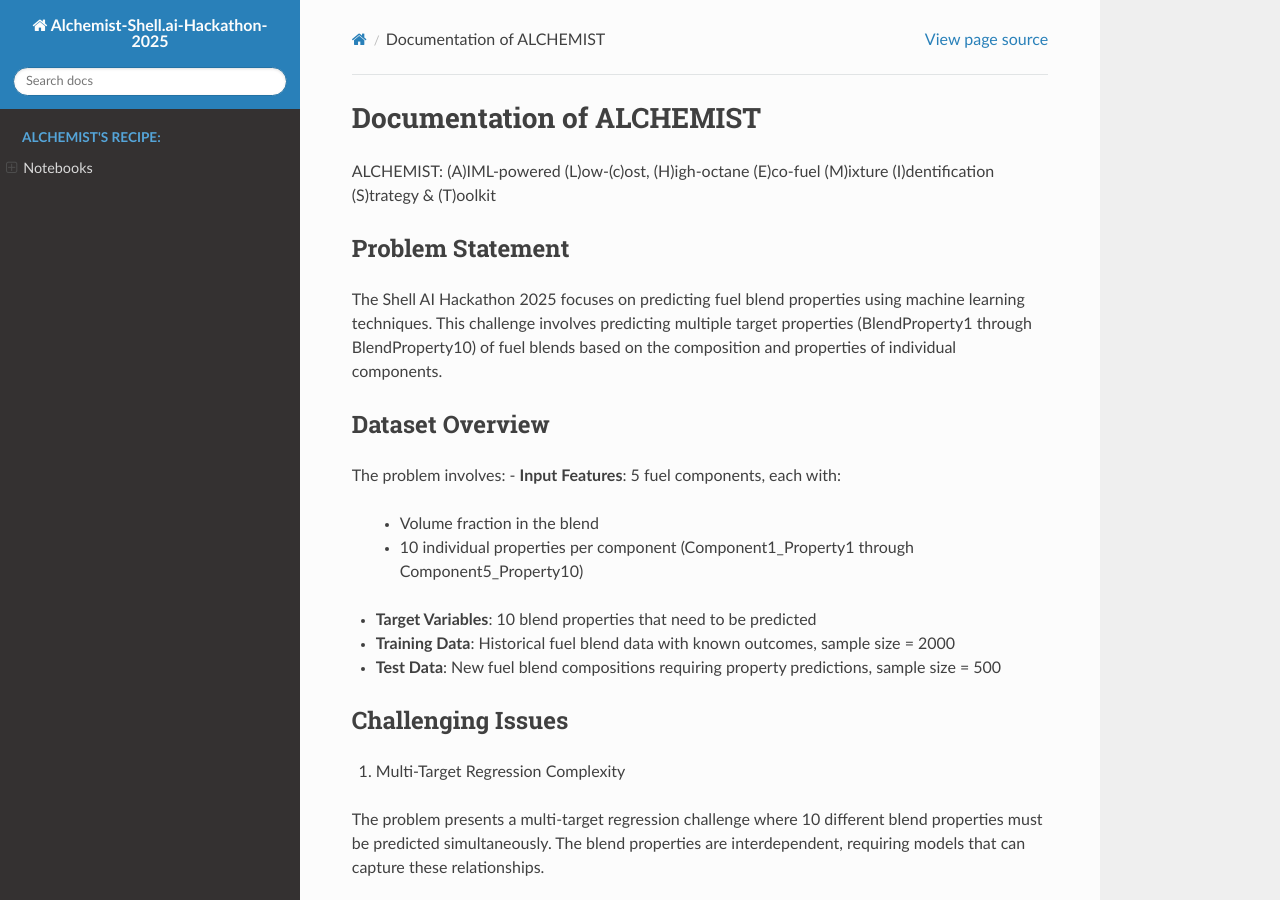
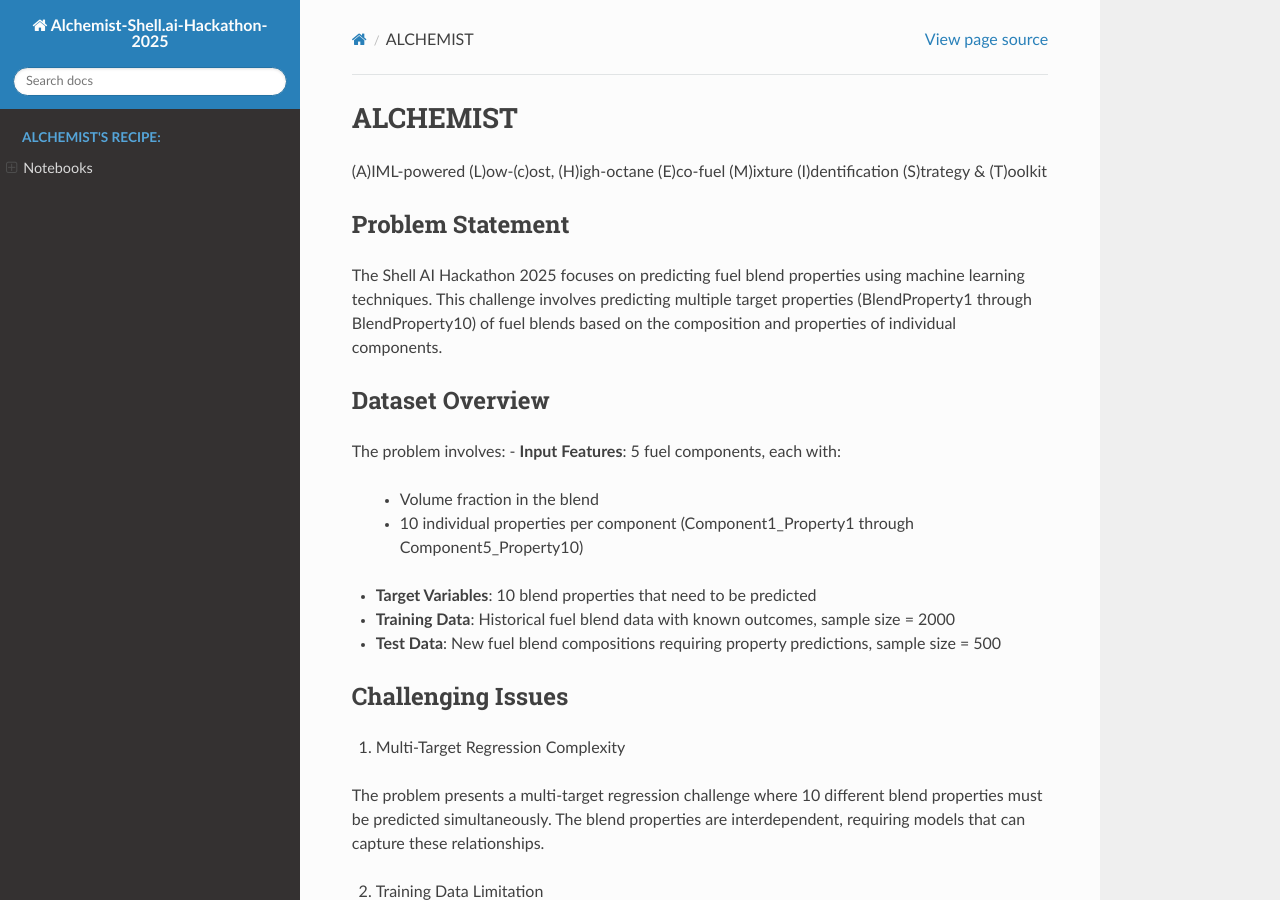
Before and after one commit to Sukantabasu/alchemist-shell.ai-hackathon-2025, a Sphinx documentation site: the page built from docs/source/index.rst, in a window 1280 px wide and 900 px high. Built offline with Sphinx 7.4.7 and the Read the Docs theme 3.1.0, drawn with Linux system fonts in a browser that asks for light colours; pages that are not in the unit, such as notebooks, are missing from menus.

Commit message:
Update index.rst

```diff
--- a/docs/source/index.rst
+++ b/docs/source/index.rst
@@ -1,7 +1,7 @@
-Documentation of ALCHEMIST
-==========================
+ALCHEMIST
+=========
 
-ALCHEMIST: (A)IML-powered (L)ow-(c)ost, (H)igh-octane (E)co-fuel (M)ixture (I)dentification (S)trategy & (T)oolkit
+(A)IML-powered (L)ow-(c)ost, (H)igh-octane (E)co-fuel (M)ixture (I)dentification (S)trategy & (T)oolkit
 
 Problem Statement
 -----------------
```
